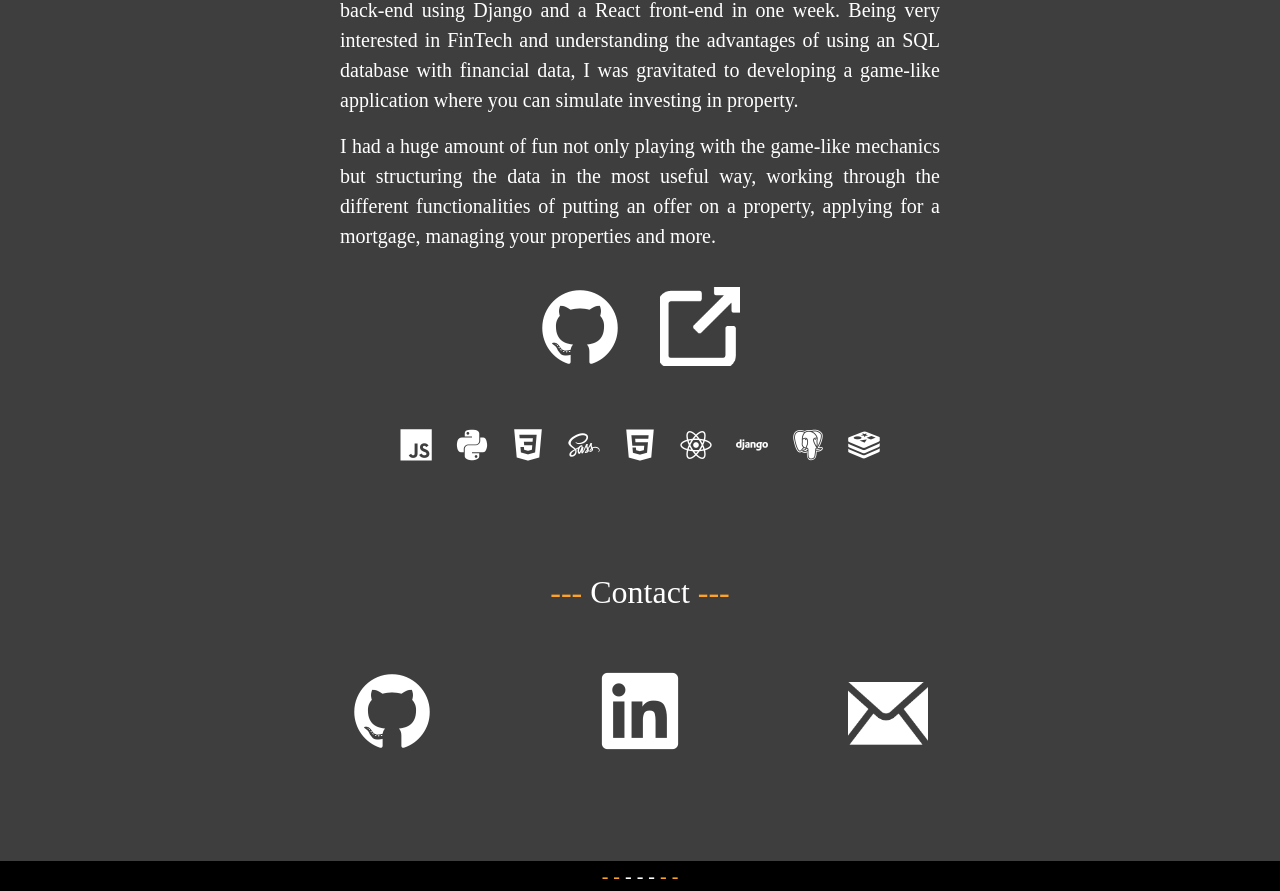
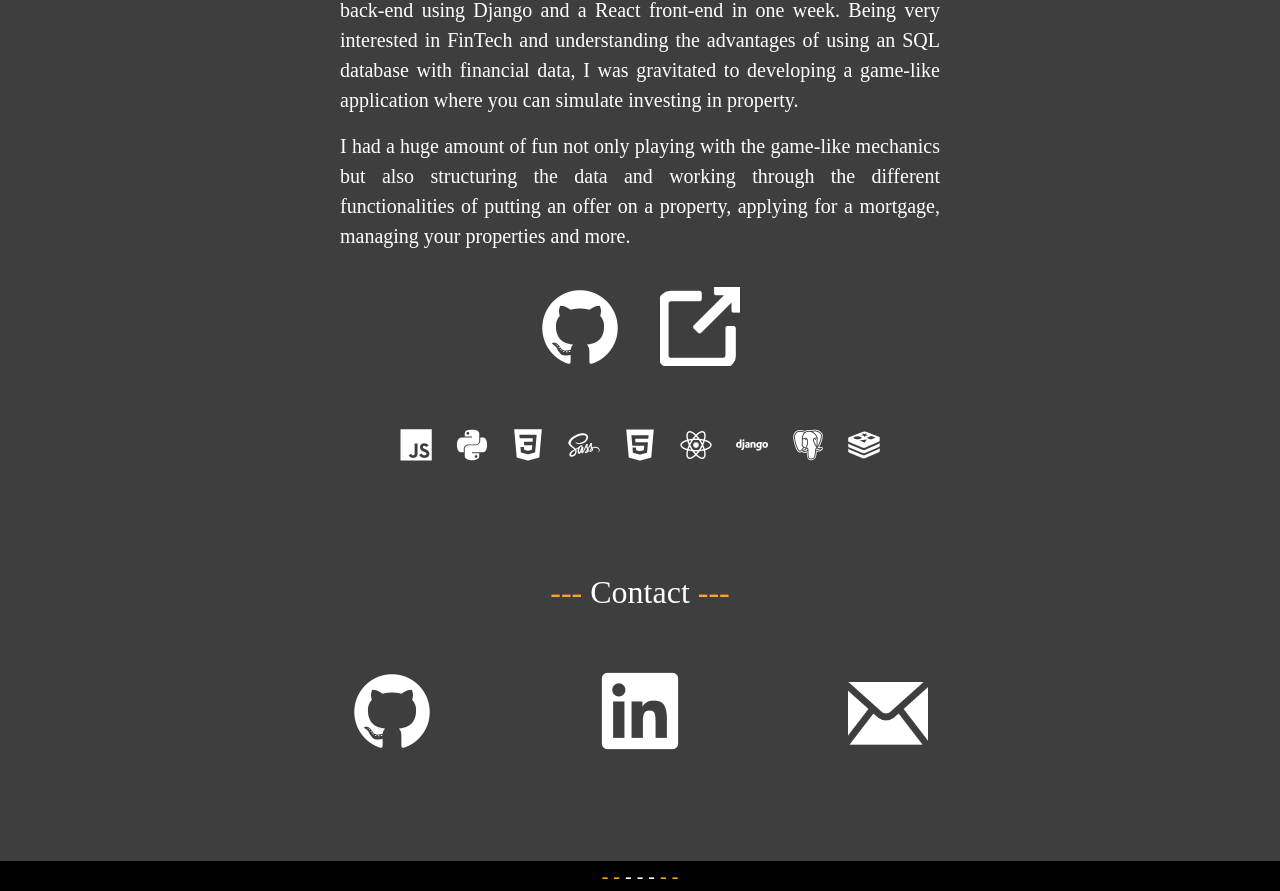
Before and after one commit to tonyhaunschmidt/personal_website, a React (Create React App) app: page / in a window 1280 px wide. Shown: the part 3956-4847 px from the top of the page. Built offline with nearby package versions, Linux system fonts and the light colour scheme; a web font is replaced by a local one.

Commit message:
Update App.js

```diff
--- a/src/App.js
+++ b/src/App.js
@@ -152,7 +152,7 @@ function App() {
               <h3>The Property Investment Simulator</h3>
               <p className='stats'>8 Days <span>|</span> Solo Project</p>
               <p>My final project on the General Assembly Software Engineering Immersive course was to develop a full-stack application with an SQL back-end using Django and a React front-end in one week. Being very interested in FinTech and understanding the advantages of using an SQL database with financial data, I was gravitated to developing a game-like application where you can simulate investing in property.</p>
-              <p>I had a huge amount of fun not only playing with the game-like mechanics but structuring the data in the most useful way, working through the different functionalities of putting an offer on a property, applying for a mortgage, managing your properties and more.</p>
+              <p>I had a huge amount of fun not only playing with the game-like mechanics but also structuring the data and working through the different functionalities of putting an offer on a property, applying for a mortgage, managing your properties and more.</p>
               <div className='links'>
                 <a href='https://github.com/tonyhaunschmidt/GA-PROJECT-4-PROPERTY_INVESTMENT_SIMULATOR' target='_blank' rel="noopener noreferrer">
                   <div className='single_container'>
@@ -184,7 +184,7 @@ function App() {
               <h3>FaceCook</h3>
               <p className='stats'>7 Days <span>|</span> Group Project (3)</p>
               <p>My first full-stack project, as part of a group of 3, was to create an application using the full MERN stack. FaceCook is a social media app where you can share recipes and plan your meals. I thoroughly enjoyed this project and learnt a lot from the time spent working on it, including the importance of planning and what kind of pitfalls to look out for when designing your own back-end as well as developing productive ways to share and organise the workload using Trello and having daily meetings.</p>
-              <p>I adopted a role as team leader in this project and developed the initial idea and wire framing and plan for the back-end data structure. I also went on to code the search page as well as the profile pages and shopping list functionality and any additional functionality that I could implement.</p>
+              <p>I adopted a role as team leader in this project before developing the initial concept and plan for the back-end data structure. I then went on to code the home page, search page, profile pages, meal plan scheduler and shopping list functionality among other things.</p>
               <div className='links'>
                 <a href='https://github.com/tonyhaunschmidt/GA-PROJECT-3-FACECOOK' target='_blank' rel="noopener noreferrer">
                   <div className='single_container'>
@@ -214,8 +214,8 @@ function App() {
             <Carousel.Caption>
               <h3>GetMemes</h3>
               <p className='stats'>2 Days <span>|</span> Pair Project</p>
-              <p>This two day assignment was to, in a pair, create a front-end React App using a public API. As well as getting to showcase our newly learnt React and framework knowledge, this was a great project to get familiar with pair-coding, in which we agreed upon a shared vision and utilised each of our strengths and skills to realise that vision. </p>
-              <p>My main contributions to this project was mainly functionality in the form of page navigation, handling API requests and working with the data.</p>
+              <p>This two day assignment was to, in a pair, create a front-end React App using a public API. GetMemes is a fun meme browser. As well as getting to showcase our newly learnt React and framework knowledge, this was a great project to get familiar with pair-coding, in which we agreed upon a shared vision and utilised each of our strengths and skills to realise that vision. </p>
+              <p>My contributions to this project was mainly functionality in the form of page navigation, handling API requests and working with the data.</p>
               <div className='links'>
                 <a href='https://github.com/tonyhaunschmidt/GA-PROJECT-2-GETMEMES' target='_blank' rel="noopener noreferrer">
                   <div className='single_container'>
```
